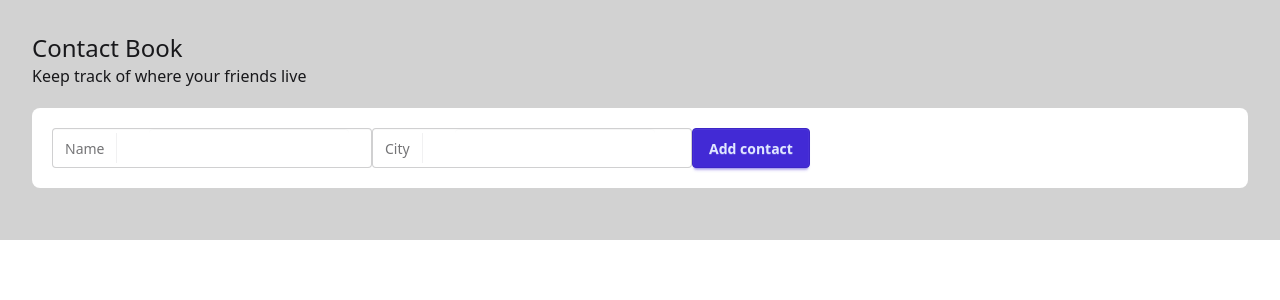
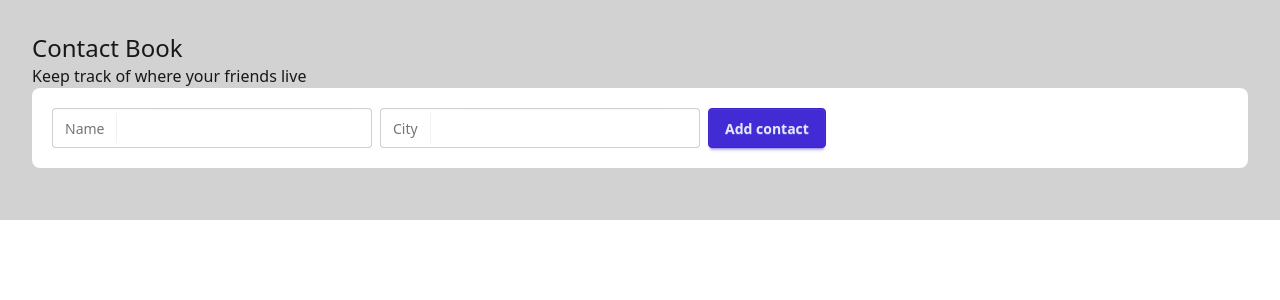
Before and after one commit to foobaroooo/simple-contact-book-app, a React (Vite) app: page / in a window 1280 px wide. Shown: the top 300 px of the page. Built offline with nearby package versions, Linux system fonts and the light colour scheme.

Commit message:
Save now works
Must use array map & replace

```diff
--- a/src/App.tsx
+++ b/src/App.tsx
@@ -28,7 +28,11 @@ function App() {
   }
 
   const handleContactFormSave = (updatedContact : Contact) => {
-    setContacts([...contacts, updatedContact])
+    const updatedContacts = contacts.map((contact) => {
+      return (contact.id === updatedContact.id) ? updatedContact : contact;
+    });
+
+    setContacts(updatedContacts)
     setEditContactId(null);
   }
 
@@ -48,7 +52,7 @@ function App() {
       </header>
 
       <section>
-        <form onSubmit={handleAddContact} className="mt-5 p-5 rounded-box mb-5 bg-base-100 ">
+        <form onSubmit={handleAddContact} className="p-5 gap-2 flex rounded-box mb-5 bg-base-100 ">
           <label htmlFor="name" className="input">
             <span className="label">Name</span>
             <input type="text" id="name" name="name" className="input mr-3 w-50 ml-3" defaultValue="" />
```
